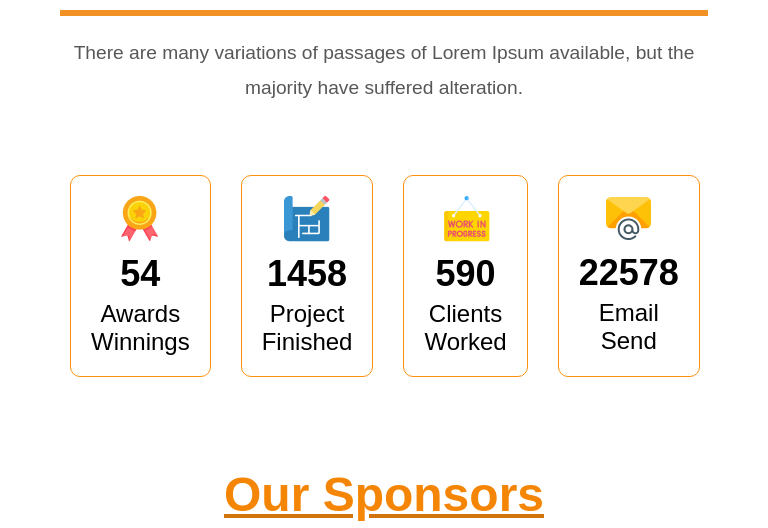
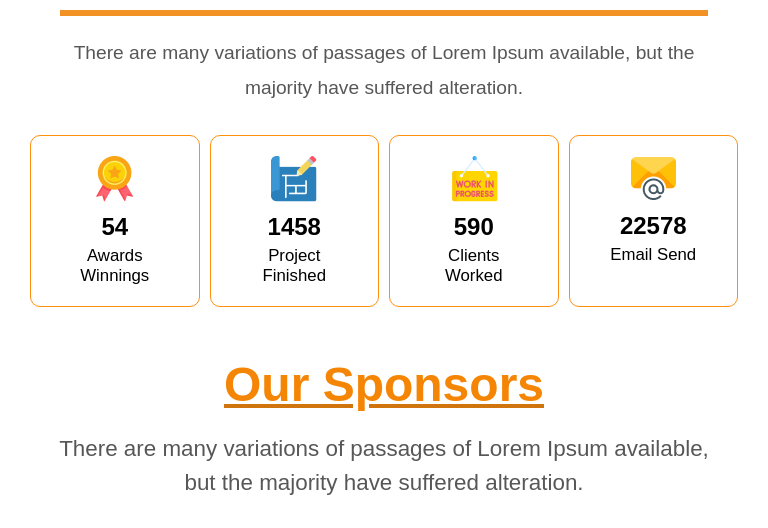
Before and after one commit to FarzanaNur/G3, a plain HTML site: page index.html in a window 768 px wide. Shown: the part 3692-4220 px from the top of the page. Drawn offline with Linux system fonts and the light colour scheme.

Commit message:
facts medium responsive

```diff
--- a/style/g3-style.css
+++ b/style/g3-style.css
@@ -515,6 +515,22 @@ li a{
     .facts-desc {
         font-size: 1.2em;
     }
+
+    .badge-container{
+        padding: 10px;
+    }
+    .badge-container>div{
+        margin: 0px;
+    }
+    .badge-box h2{
+        font-size: 1em;
+        /* border: 4px solid red; */
+    }
+    .facts-badge-desc{
+        padding: 0px 20px;
+        font-size: .7em;
+    }
+    }
     /* sponsor section medium responsive */
     .sponsor-heading{
         font-size: 3em;
```
